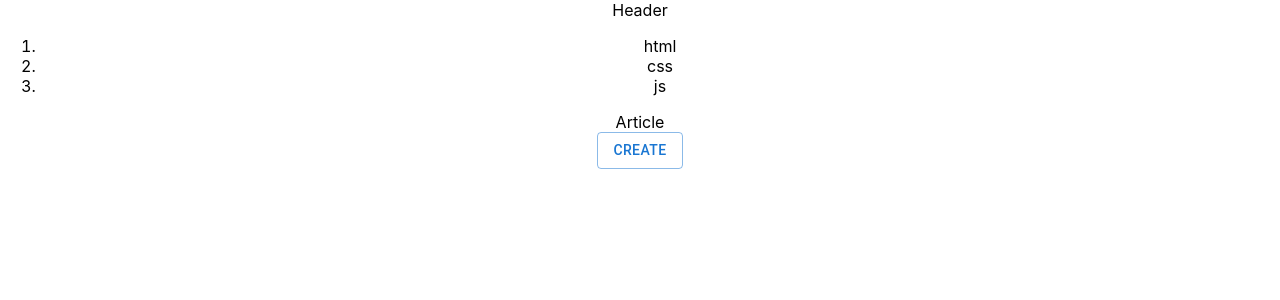
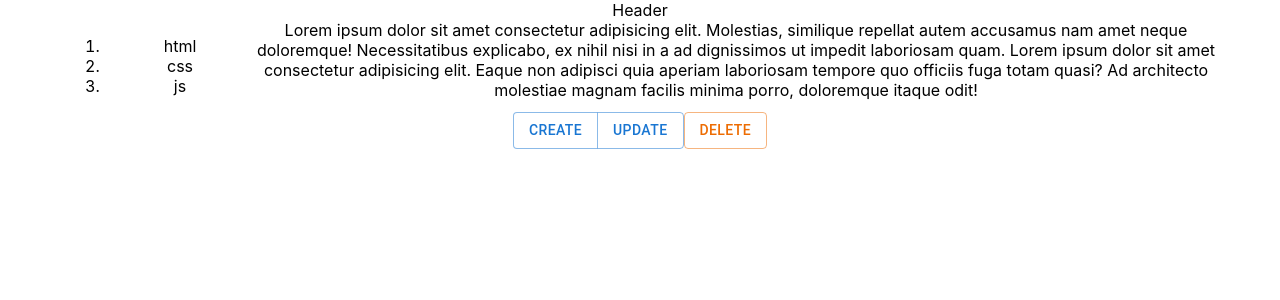
Before and after one commit to tjdls111/mui-study, a React (Create React App) app in the folder my-app/: page / in a window 1280 px wide. Shown: the top 300 px of the page. Built offline with nearby package versions, Linux system fonts and the light colour scheme; the HTML template or start-up script is replaced by a standard one.

Commit message:
container, grid

```diff
--- a/my-app/src/App.js
+++ b/my-app/src/App.js
@@ -6,19 +6,34 @@ import "./App.css";
 import Header from "./components/Header";
 import Nav from "./components/Nav";
 import Article from "./components/Article";
+import ButtonGroup from "@mui/material/ButtonGroup";
+import { Container, Grid } from "@mui/material";
 
 function App() {
   const [value, setValue] = useState(30);
-
   const handleChange = (event, newValue) => {
     setValue(newValue);
   };
   return (
     <div className="App">
-      <Header />
-      <Nav />
-      <Article />
-      <Button variant="outlined">Create</Button>
+      <Container fixed>
+        <Header />
+        <Grid container>
+          <Grid item xs={2}>
+            <Nav />
+          </Grid>
+          <Grid item xs={10}>
+            <Article />
+          </Grid>
+        </Grid>
+        <ButtonGroup>
+          <Button variant="outlined">Create</Button>
+          <Button variant="outlined">Update</Button>
+        </ButtonGroup>
+        <Button variant="outlined" color="warning">
+          Delete
+        </Button>
+      </Container>
     </div>
   );
 }
--- a/my-app/src/components/Article.jsx
+++ b/my-app/src/components/Article.jsx
@@ -1,9 +1,17 @@
-import React from 'react'
+import React from "react";
 
 function Article() {
   return (
-    <div>Article</div>
-  )
+    <div>
+      Lorem ipsum dolor sit amet consectetur adipisicing elit. Molestias,
+      similique repellat autem accusamus nam amet neque doloremque!
+      Necessitatibus explicabo, ex nihil nisi in a ad dignissimos ut impedit
+      laboriosam quam. Lorem ipsum dolor sit amet consectetur adipisicing elit.
+      Eaque non adipisci quia aperiam laboriosam tempore quo officiis fuga totam
+      quasi? Ad architecto molestiae magnam facilis minima porro, doloremque
+      itaque odit!
+    </div>
+  );
 }
 
-export default Article
+export default Article;
```
